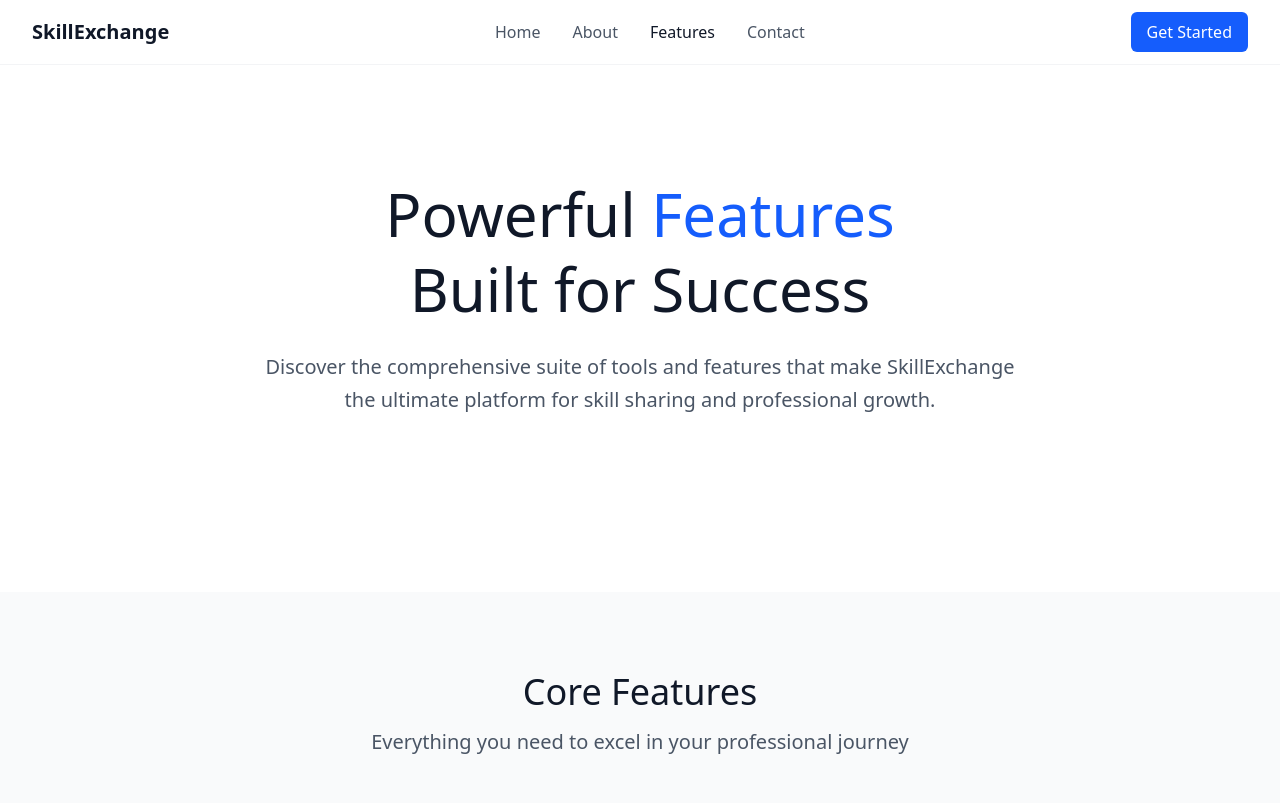
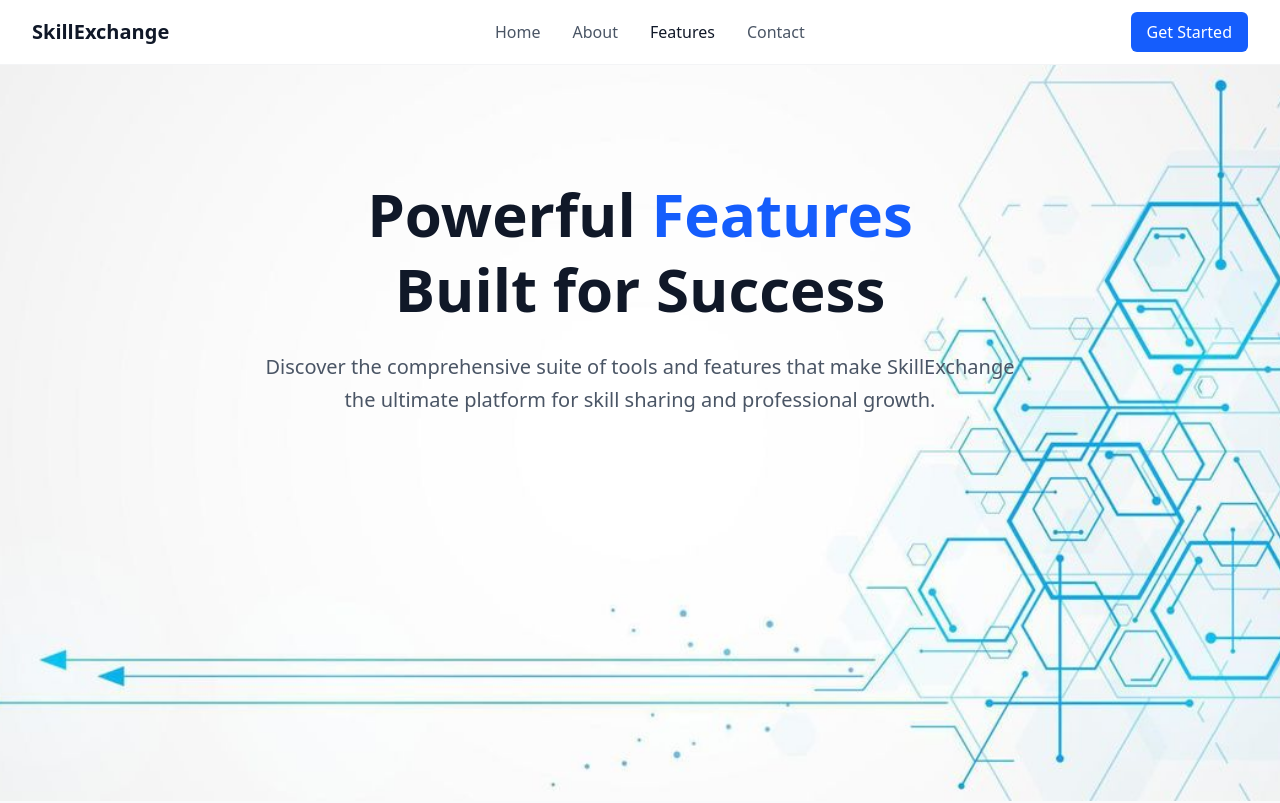
Before and after one commit to Adithya-Monish-Kumar-K/Learn-and-Exchange-Platform, a React (Vite) app in the folder Frontend/: page /features in a window 1280 px wide. Shown: the top 803 px of the page. Built offline with nearby package versions, Linux system fonts and the light colour scheme; no server answers.

Commit message:
small changes 3

```diff
--- a/Frontend/src/pages/Features.tsx
+++ b/Frontend/src/pages/Features.tsx
@@ -151,10 +151,12 @@ const FeaturesPage: React.FC = () => {
       </header>
 
       {/* Hero Section */}
-      <section className="py-20 lg:py-28">
-        <div className="max-w-7xl mx-auto px-4 sm:px-6 lg:px-8">
+      <section className="min-h-[calc(100vh-4rem)] py-20 lg:py-28 relative overflow-hidden">
+        {/* Background image */}
+        <div className="absolute inset-0 bg-center bg-no-repeat bg-cover" style={{ backgroundImage: "url('/assets/features.jpg')" }}/>
+        <div className="max-w-7xl mx-auto px-4 sm:px-6 lg:px-8 relative z-10">
           <div className="text-center mb-16">
-            <h1 className="text-4xl lg:text-6xl font-light text-gray-900 leading-tight mb-6">
+            <h1 className="text-4xl lg:text-6xl font-bold text-gray-900 leading-tight mb-6">
               Powerful <span className="text-blue-600">Features</span>
               <br />
               Built for Success
```
Also changed, not shown: Frontend/public/assets/features.jpg (added).
